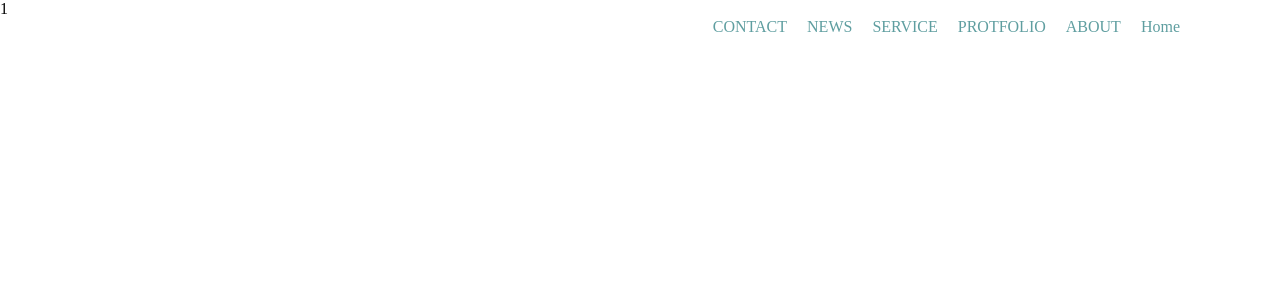
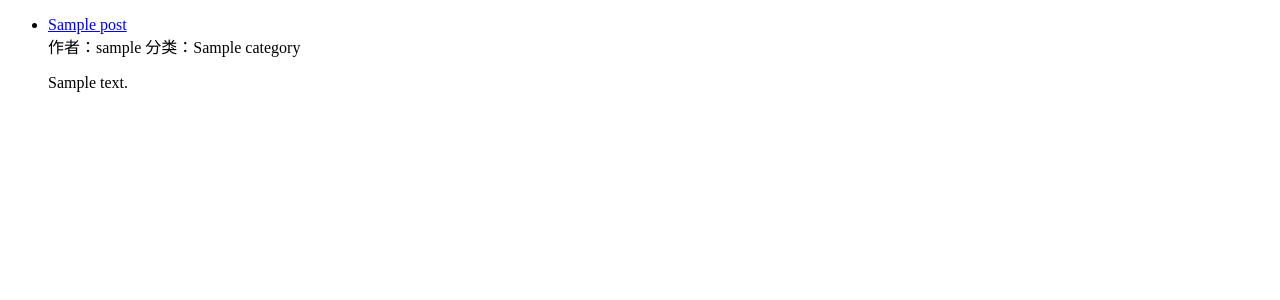
Before and after one commit to heehoo-ai/typeidea, a Django app: page / in a window 1280 px wide. Shown: the top 300 px of the page. Run offline with Django 3.2, Linux system fonts and the light colour scheme; tables that the repository leaves empty hold one stand-in row (values such as "Sample post").

Commit message:
配置模版数据

```diff
--- a/typeidea/blog/models.py
+++ b/typeidea/blog/models.py
@@ -36,6 +36,7 @@ class Tag(models.Model):
     )
     name = models.CharField(max_length=10, verbose_name="名称")
     status = models.PositiveIntegerField(choices=STATUS_ITEMS, default=STATUS_NORMAL, verbose_name="状态")
+    # owner = models.ForeignKey(User, verbose_name="作者", on_delete=models.DO_NOTHING)
     created_time = models.DateTimeField(auto_now_add=True, verbose_name="创建时间")
 
     class Meta:
--- a/typeidea/blog/views.py
+++ b/typeidea/blog/views.py
@@ -1,10 +1,28 @@
 from django.shortcuts import render
+from .models import Post, Tag
 
 
 # Create your views here.
 def post_list(request, category_id=None, tag_id=None):
-    return render(request, 'references/web.html', context={'name': 'post_list'},)
+    if tag_id:
+        try:
+            tag = Tag.objects.get(id=tag_id)
+        except Tag.DoesNotExist:
+            post_list = []
+        else:
+            post_list = tag.post_set.filter(status=Post.STATUS_NORMAL)
+    else:
+        post_list = Post.objects.filter(status=Post.STATUS_NORMAL)
+        if category_id:
+            post_list = post_list.filter(category_id=category_id)
+
+    return render(request, 'blog/list.html', context={'post_list': post_list})
 
 
 def post_detail(request, post_id=None):
-    return render(request, 'blog/detail.html', context={'name': "post_detail"})
+    try:
+        post = Post.objects.get(id=post_id)
+    except Post.DoesNotExist:
+        post = None
+
+    return render(request, 'blog/detail.html', context={'post': post})
--- a/typeidea/typeidea/templates/blog/list.html
+++ b/typeidea/typeidea/templates/blog/list.html
@@ -5,7 +5,17 @@
     <title>Post_list</title>
 </head>
 <body>
-    <h1>list</h1>
-    {{ name }}
+    <ul>
+        {% for post in post_list %}
+            <li>
+                <a href="/post/{{ post.id }}.html">{{ post.title }}</a>
+                <div>
+                    <span>作者：{{ post.owner.username }}</span>
+                    <span>分类：{{ post.category.name }}</span>
+                </div>
+                <p>{{ post.desc }}</p>
+            </li>
+        {% endfor %}
+    </ul>
 </body>
 </html>
```
Also changed, not shown: typeidea/typeidea/templates/blog/detail.html (+11 -2 lines).
